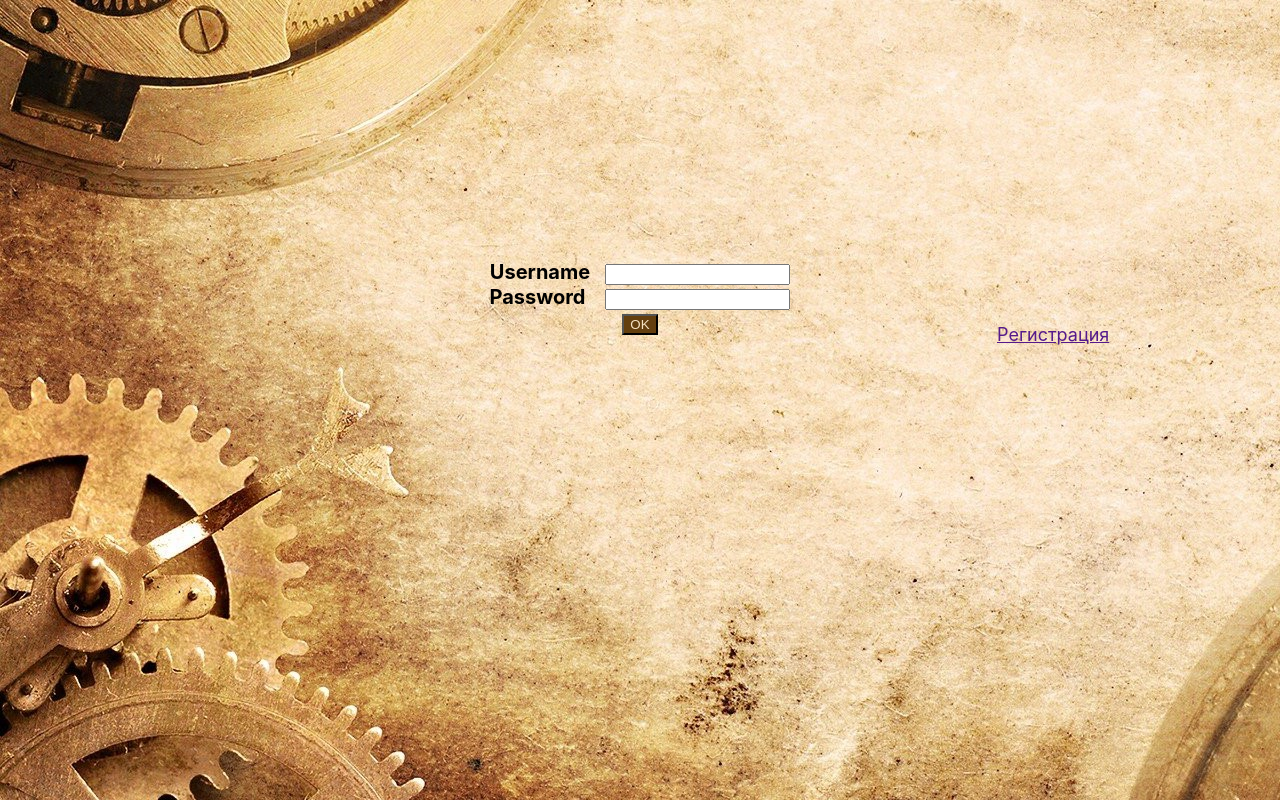
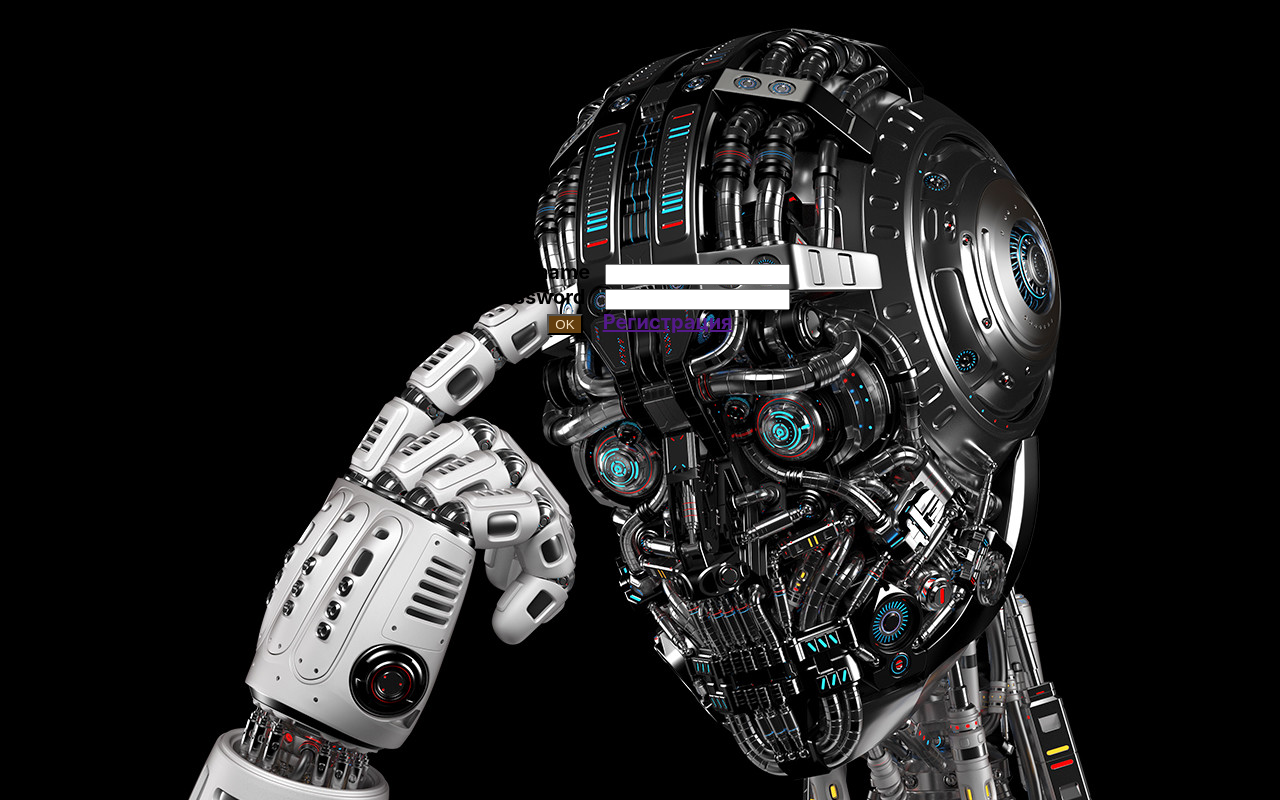
Before and after one commit to hedinant/modelka, a React (Create React App) app in the folder ui/: page /register in a window 1280 px wide. Built offline with nearby package versions, Linux system fonts and the light colour scheme.

Commit message:
Login form

```diff
--- a/ui/src/Login/index.css
+++ b/ui/src/Login/index.css
@@ -1,5 +1,5 @@
 .LoginForm{
-    background-image: url("/src/Login/login_background.jpg");
+    background-image: url("/src/Login/One.jpg");
     height: 100vh;
     overflow: hidden;
     align-items: center;
@@ -19,19 +19,12 @@
 .PasswordInput{
     margin-left: 20px;
 }
-.Test{
-    padding-top: 324px;
-    position: absolute;
-    margin-left: 997px;
-    text-decoration: underline;
-    font-size: 18px;
-    }
 
-Button {
+.Button1 {
     background: #633e0e;
     color: #f5e1c2;
 }
-button:after {
+.button1:after {
     position: absolute;
     left: 0;
     top: 0;
@@ -45,3 +38,10 @@ button:after {
     transition: transform .3s, border .1s .3s;
     box-sizing: border-box;
 }
+.Registration {
+    margin-left: 20px;
+}
+.Okreg {
+    alignment: right;
+
+}
--- a/ui/src/Login/index.js
+++ b/ui/src/Login/index.js
@@ -28,9 +28,6 @@ export default function Login({ setToken }) {
 
   return (
     <>
-      <a className="Test" href="">
-        Регистрация
-      </a>
       <div className="LoginForm">
         <form onSubmit={handleSubmit}>
           <div className="Username">
@@ -49,11 +46,14 @@ export default function Login({ setToken }) {
               onChange={(e) => setPassword(e.target.value)}
             />
           </label>{" "}
-          <div className="Example">
-            <button type="submit" name="login">
-              OK
-            </button>
-          </div>
+            <div className="Okreg">
+              <button type="submit" className="Button1" name="login">
+                OK
+              </button>
+              <a className="Registration" href="">
+                Регистрация
+              </a>
+            </div>
         </form>
       </div>
     </>
```
Also changed, not shown: ui/src/Login/One.jpg (added).
